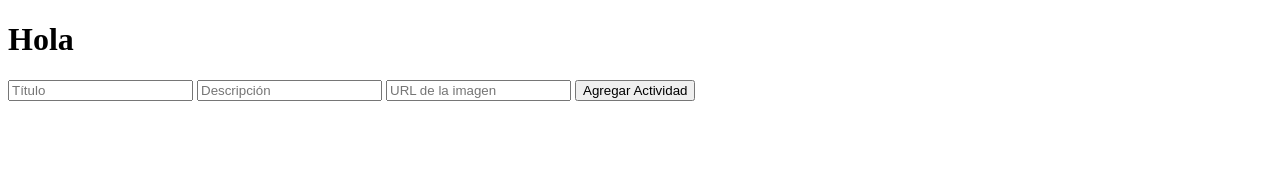
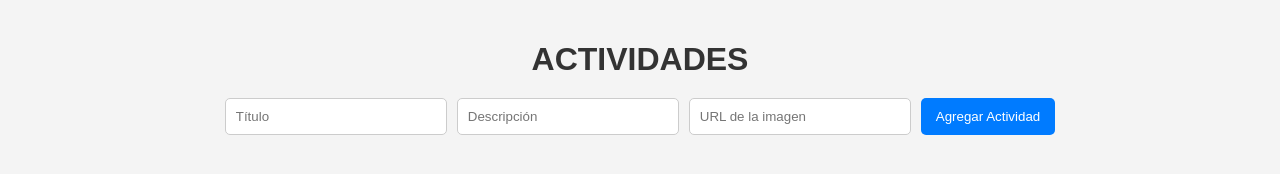
Before and after one commit to SilviogPacheco/Proyecto-DOM, a website: page index.html in a window 1280 px wide. Drawn offline with Linux system fonts and the light colour scheme.

Commit message:
se agregan estilos

```diff
--- a/index.html
+++ b/index.html
@@ -4,10 +4,11 @@
     <meta charset="UTF-8" />
     <meta name="viewport" content="width=device-width, initial-scale=1.0" />
     <title>Actividades</title>
+    <link rel="stylesheet" href="styles.css" />
   </head>
   <body>
-    <h1>Hola</h1>
-    <div>
+    <h1>ACTIVIDADES</h1>
+    <div class="input-container">
       <input type="text" id="title-input" placeholder="Título" />
       <input type="text" id="description-input" placeholder="Descripción" />
       <input type="text" id="imgUrl-input" placeholder="URL de la imagen" />
--- /dev/null
+++ b/styles.css
@@ -0,0 +1,72 @@
+body {
+  font-family: Arial, sans-serif;
+  background-color: #f4f4f4;
+  margin: 0;
+  padding: 20px;
+  display: flex;
+  flex-direction: column;
+  align-items: center;
+}
+
+h1 {
+  text-align: center;
+  color: #333;
+  margin-bottom: 20px;
+}
+
+.input-container {
+  display: flex;
+  justify-content: center;
+  margin-bottom: 20px;
+}
+
+input {
+  padding: 10px;
+  margin-right: 10px;
+  border: 1px solid #ccc;
+  border-radius: 5px;
+  width: 200px;
+}
+
+button {
+  padding: 10px 15px;
+  background-color: #007bff;
+  color: white;
+  border: none;
+  border-radius: 5px;
+  cursor: pointer;
+  transition: background-color 0.3s;
+}
+
+button:hover {
+  background-color: #0056b3;
+}
+
+#activities-container {
+  display: flex;
+  flex-wrap: wrap;
+  justify-content: center;
+}
+
+.activity-card {
+  background-color: rgb(162, 157, 157);
+  border: 1px solid #ccc;
+  border-radius: 5px;
+  padding: 15px;
+  margin: 10px;
+  width: 200px;
+  text-align: center;
+  box-shadow: 0 2px 5px rgba(0, 0, 0, 0.1);
+  transition: transform 0.3s, box-shadow 0.3s;
+}
+
+.activity-card:hover {
+  transform: scale(1.05);
+  box-shadow: 0 4px 10px rgba(0, 0, 0, 0.2);
+}
+
+.activity-img {
+  max-width: 100%;
+  height: auto;
+  border-radius: 5px;
+}
```
